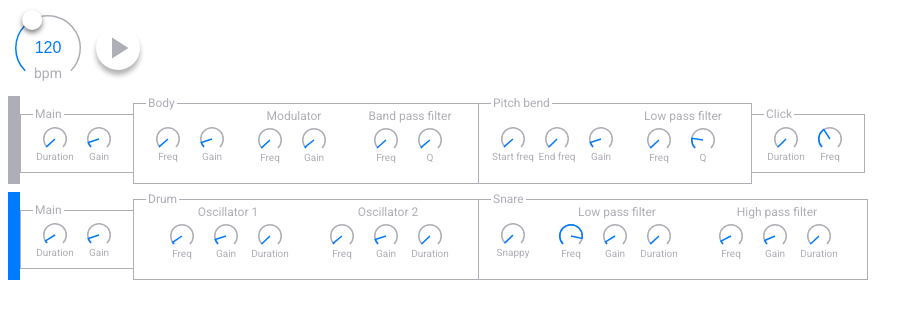
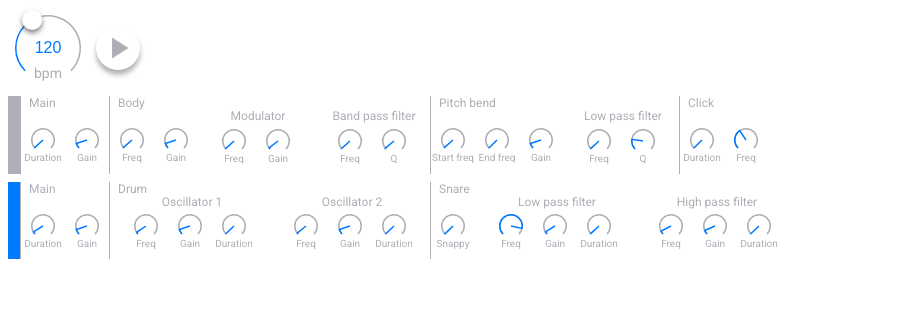
Before and after one commit to Volcomix/jsdaw, a React app: page / in a window 1280 px wide. Shown: the top 318 px of the page, without its empty margins (0-923 px from the left). Built offline with nearby package versions, Linux system fonts and the light colour scheme.

Commit message:
Improve synth styles

```diff
--- a/src/shared/Card.component.jsx
+++ b/src/shared/Card.component.jsx
@@ -3,26 +3,29 @@ import React from 'react'
 import { borderColor } from './styles'
 
 const Card = ({ title, children }) => (
-  <fieldset style={styles.container}>
-    <legend style={styles.title}>{title}</legend>
+  <div style={styles.container}>
+    <span style={styles.title}>{title}</span>
     <div style={styles.content}>{children}</div>
-  </fieldset>
+  </div>
 )
 
 const styles = {
   container: {
-    borderColor,
-    borderWidth: 1,
-    borderStyle: 'solid',
-    marginLeft: 0,
-    marginRight: -1,
+    display: 'flex',
+    flexDirection: 'column',
+    borderLeftColor: borderColor,
+    borderLeftWidth: 1,
+    borderLeftStyle: 'solid',
   },
   content: {
     display: 'flex',
+    flex: 1,
   },
   title: {
     fontSize: 12,
     color: borderColor,
+    marginLeft: 8,
+    marginBottom: 8,
   },
 }
 
--- a/src/shared/KnobSet.component.jsx
+++ b/src/shared/KnobSet.component.jsx
@@ -12,7 +12,7 @@ const Card = ({ title, children }) => (
 const styles = {
   container: {
     border: 'none',
-    marginTop: -7,
+    marginTop: -9,
   },
   content: {
     display: 'flex',
--- a/src/synth/BassDrum/BassDrum.component.jsx
+++ b/src/synth/BassDrum/BassDrum.component.jsx
@@ -91,7 +91,7 @@ class BassDrum extends React.Component {
 const styles = {
   main: {
     display: 'flex',
-    alignItems: 'center',
+    alignItems: 'stretch',
     marginLeft: 8,
     marginBottom: 8,
   },
--- a/src/synth/SnareDrum/SnareDrum.component.jsx
+++ b/src/synth/SnareDrum/SnareDrum.component.jsx
@@ -84,7 +84,7 @@ class SnareDrum extends React.Component {
 const styles = {
   main: {
     display: 'flex',
-    alignItems: 'center',
+    alignItems: 'stretch',
     marginLeft: 8,
     marginBottom: 8,
   },
```
